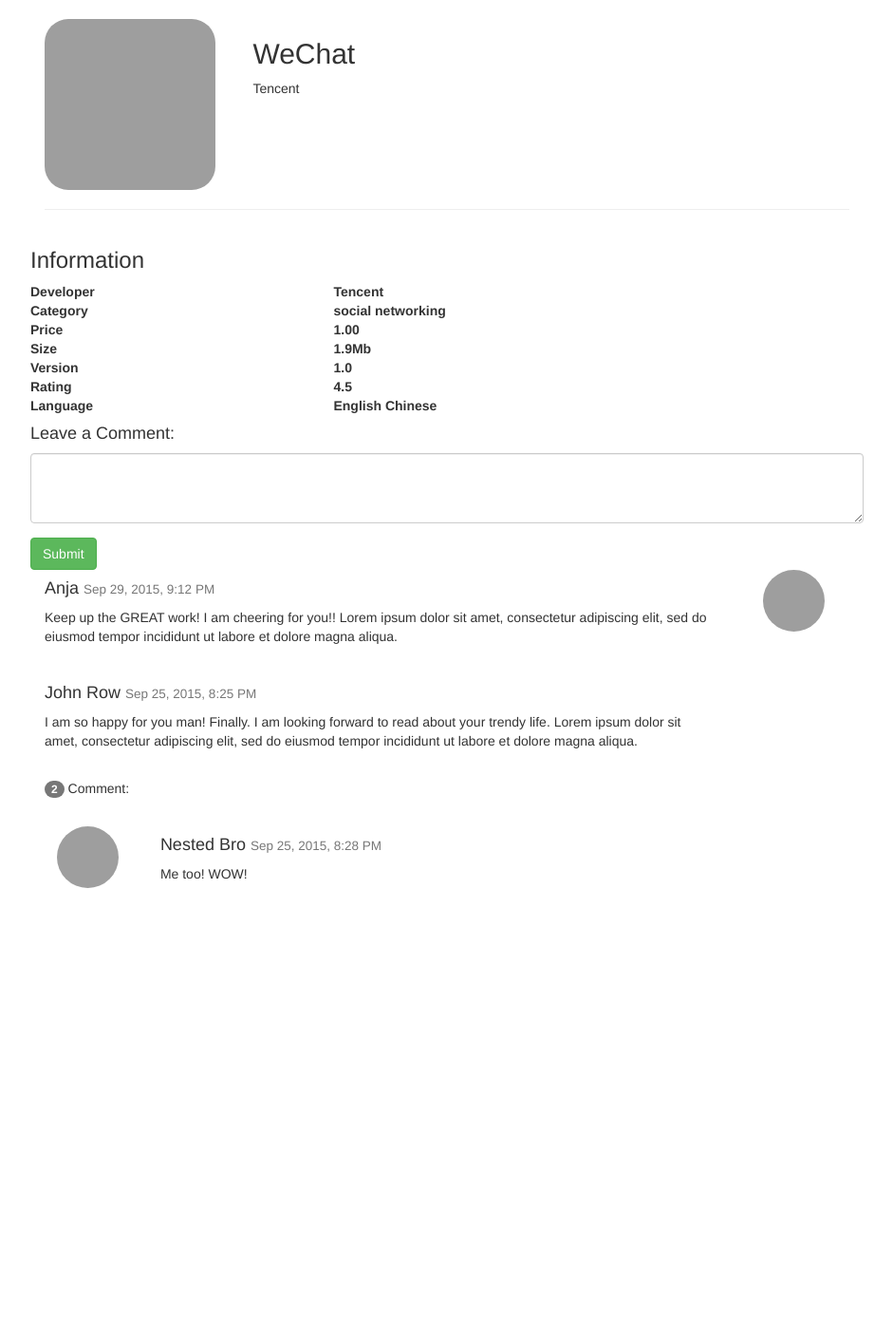
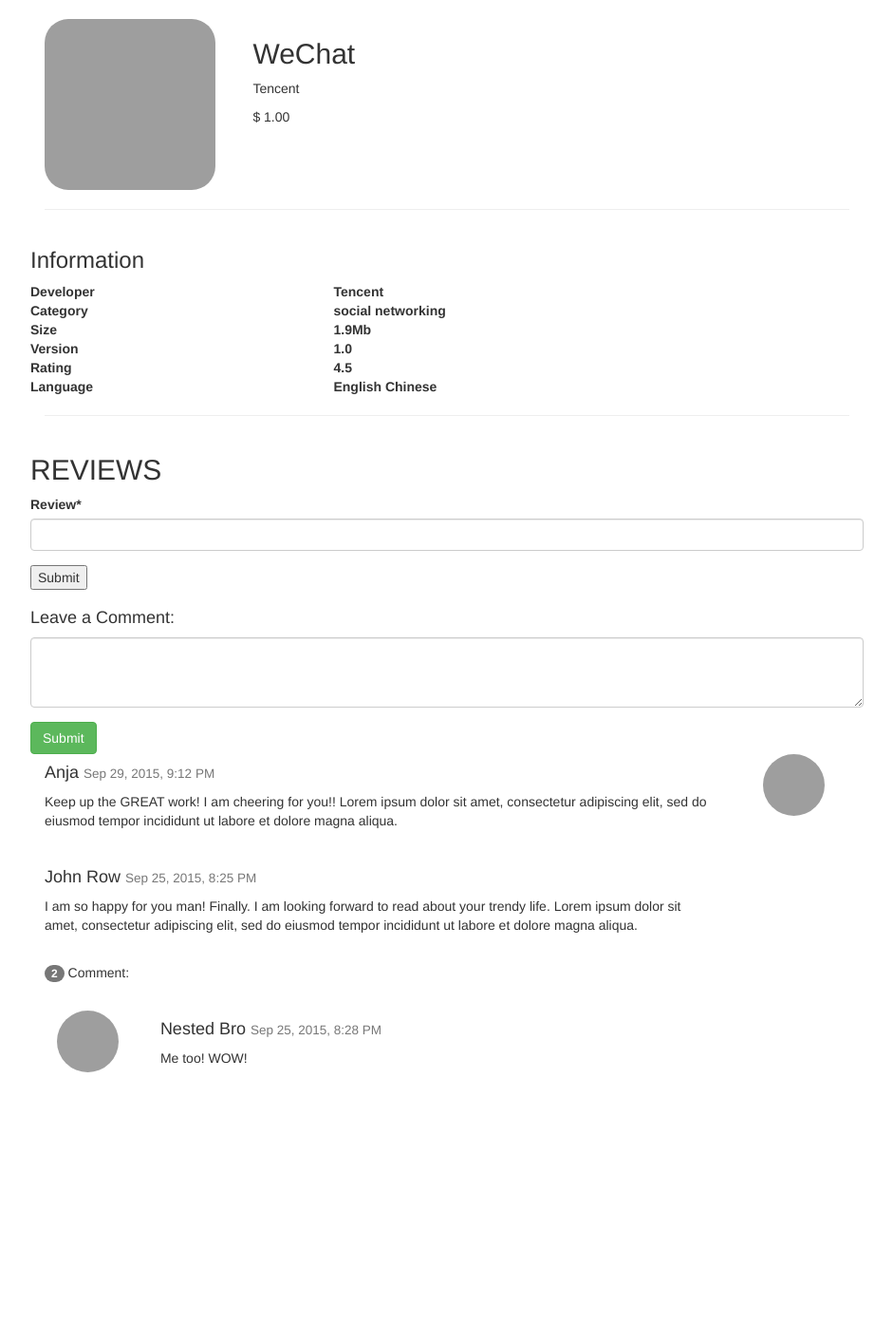
Before and after one commit to xjz1016/App-Store-Web-Application, a Django app: page /app/app/1 in a window 1280 px wide. Shown: the part 53-1447 px from the top of the page at 95% size, without its empty margins (23-964 px from the left). Run offline with Django 3.2, Linux system fonts and the light colour scheme; a user stored in the database is signed in; data comes from the database, SQL or seed files in the repository; lists and menus that the app fills with data are empty; some libraries are stand-ins or nearby versions; grey boxes are pictures that could not be loaded.

Commit message:
update review

```diff
--- a/appstore/app/forms.py
+++ b/appstore/app/forms.py
@@ -47,3 +47,7 @@
             instance.save()
 
         return instance
+
+
+class ReviewForm(forms.Form):
+    review = forms.CharField(required=True, max_length=500, min_length=3, strip=True)
--- a/appstore/app/templates/app/app_detail.html
+++ b/appstore/app/templates/app/app_detail.html
@@ -59,6 +59,7 @@
                 <div class="col-sm-2" style= "text-align: left">
                     <h2>{{app.app_name}}</h2>
                     <p>{{app.developer}}</p>
+                    <p>$ {{app.price}}<p>
                 </div>
             </div>
             <hr>
@@ -73,10 +74,6 @@
                     <tr>
                         <th>Category</th>
                         <th>{{app.category}}</th>
-                    </tr>
-                    <tr>
-                        <th>Price</th>
-                        <th>{{app.price}}</th>
                     </tr>
                     <tr>
                         <th>Size</th>
@@ -100,11 +97,24 @@
                     </tr>
                 </table>
             </div>
+            <hr>
+
+            <div class="row">
+                <h2>REVIEWS</h2>
+                <p>
+                    {% load crispy_forms_tags %}
+                    <form method="post" action="{% url 'app:app_review_create' app.app_id %}">
+                        {% csrf_token %}
+                        {{ review_form|crispy }}
+                    <input type="submit" value="Submit">
+                    </form>
+                </p>
+            </div>
 
             <div class="row">
 
             <h4>Leave a Comment:</h4>
-            <form role="form">
+            <form role="form" method="post" action="{% url 'app:app_review_create' app.app_id %}">
                 <div class="form-group">
                 <textarea class="form-control" rows="3" required></textarea>
                 </div>
--- a/appstore/app/urls.py
+++ b/appstore/app/urls.py
@@ -10,4 +10,5 @@
     path('language/create/', views.LanguageCreate.as_view(), name='language_create'),
     path('app_picture/<int:pk>', views.stream_file, name='app_picture'),
     path('app/<int:pk>', views.AppDetailView.as_view(), name='app_detail'),
+    path('app/<int:pk>/review', views.ReviewCreateView.as_view(), name='app_review_create'),
 ]
--- a/appstore/app/views.py
+++ b/appstore/app/views.py
@@ -2,12 +2,12 @@
 from django.shortcuts import render, redirect, get_object_or_404
 from django.views import View
 from django.views.generic import CreateView, UpdateView, DeleteView, DetailView, ListView
-from django.urls import reverse_lazy
+from django.urls import reverse_lazy, reverse
 from django.http import HttpResponse
 from django.template.loader import render_to_string
 
 from app.models import *
-from app.forms import CreateForm
+from app.forms import CreateForm, ReviewForm
 # Create your views here.
 
 class AppListView(ListView):
@@ -52,10 +52,10 @@
     def get(self, request, pk) :
         app = App.objects.get(app_id=pk)
         # comments = Comment.objects.filter(app=app).order_by('-updated_at')
-        # comment_form = CommentForm()
+        review_form = ReviewForm()
         # context = { 'ad' : ad, 'comments': comments, 'comment_form': comment_form }
         # return render(request, self.template_name, context)
-        ctx = {'app': app}
+        ctx = {'app': app, 'review_form': review_form}
         return render(request, self.template_name, ctx)
 
 
@@ -90,3 +90,12 @@
     response['Content-Length'] = len(app.picture)
     response.write(app.picture)
     return response
+
+
+class ReviewCreateView(LoginRequiredMixin, View):
+    def post(self, request, pk) :
+        f = get_object_or_404(App, app_id=pk)
+        # reviewer = Reviewer()
+        review = Review(text=request.POST['review'], reviewer=request.user, app=f)
+        review.save()
+        return redirect(reverse('app:app_detail', args=[pk]))
```
Also changed, not shown: 1 other file.
